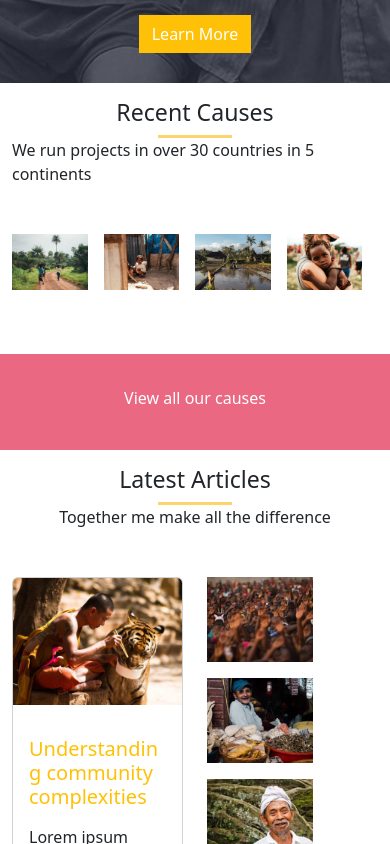
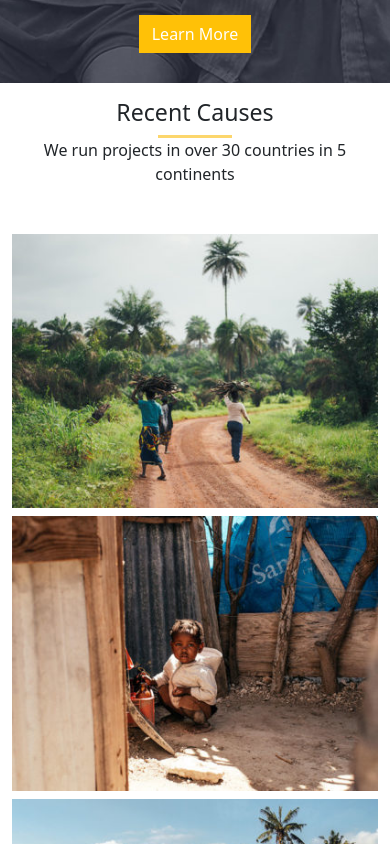
Before and after one commit to giuseppevignanello/proj-html-vuejs, a Vue app: page / in a window 390 px wide. Shown: the part 2020-2864 px from the top of the page. Built offline with nearby package versions, Linux system fonts and the light colour scheme.

Commit message:
fix causes responsiveness

```diff
--- a/src/assets/scss/app.scss
+++ b/src/assets/scss/app.scss
@@ -109,11 +109,11 @@ a {
 
     .front {
         height: 100%;
-        width: 100%;
+        width: 94%;
         background-color: #fcd66c94;
         position: absolute;
         top: 0;
-        left: 0;
+        left: 11px;
         display: none;
     }
 
--- a/src/components/RecentCauses.vue
+++ b/src/components/RecentCauses.vue
@@ -37,9 +37,9 @@ export default {
     <div class="container">
         <div id="Causes" class="recentCauses d-flex flex-column align-items-center">
             <SectionTitle :title="title"/>
-            <span class="mb-5">We run projects in over 30 countries in 5 continents</span>
-            <div class="photos d-flex mb-5">
-                <div class="image me-3" v-for="photo in this.photos">
+            <span class="mb-5 text-center">We run projects in over 30 countries in 5 continents</span>
+            <div class="photos row mb-5 justify-content-center">
+                <div class="image col-12 col-sm-6 col-md-3  mb-2 " v-for="photo in this.photos">
                     <img :src="photo.photos_path" alt="">
                     <div class="front text-white justify-content-center align-items-center">
                         <h4>{{ photo.text }}</h4></div>
```
